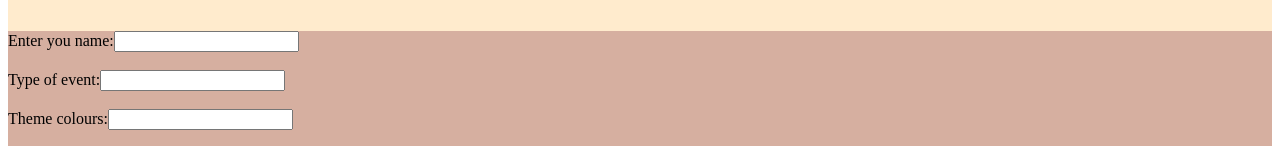
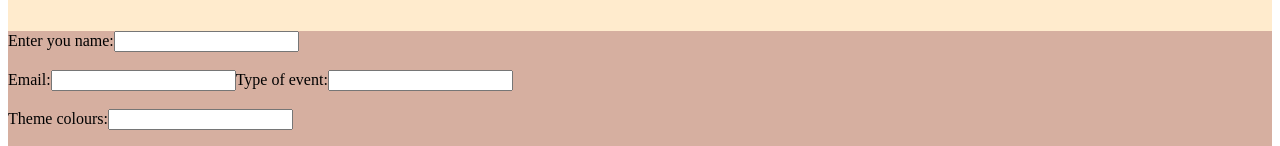
Before and after one commit to Kiaritha/event-app, a React (Create React App) app: page / in a window 1280 px wide. Shown: the part 802-948 px from the top of the page. Built offline with nearby package versions, Linux system fonts and the light colour scheme.

Commit message:
Added an email input

```diff
--- a/src/App.js
+++ b/src/App.js
@@ -50,6 +50,13 @@ return(
     <br></br>
     <br></br>
     <label>
+        Email:
+        <input type="email" name="userEmail"
+        value={inputs.userEmail || ""}
+        onChange={handleChange}
+        />
+    </label>
+    <label>
         Type of event:
         <input type="text" name="type"
         value={inputs.type || ""}
```
